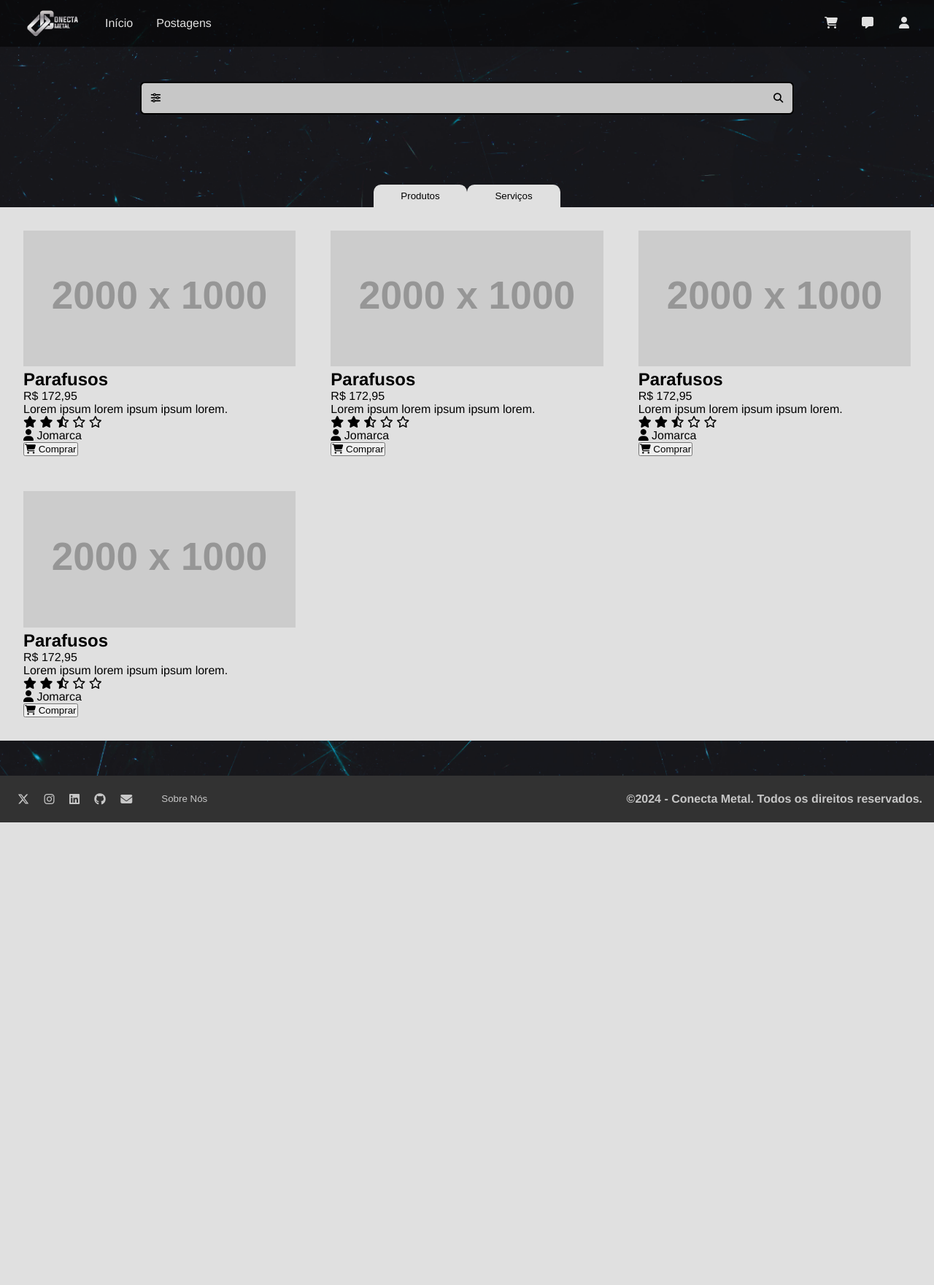
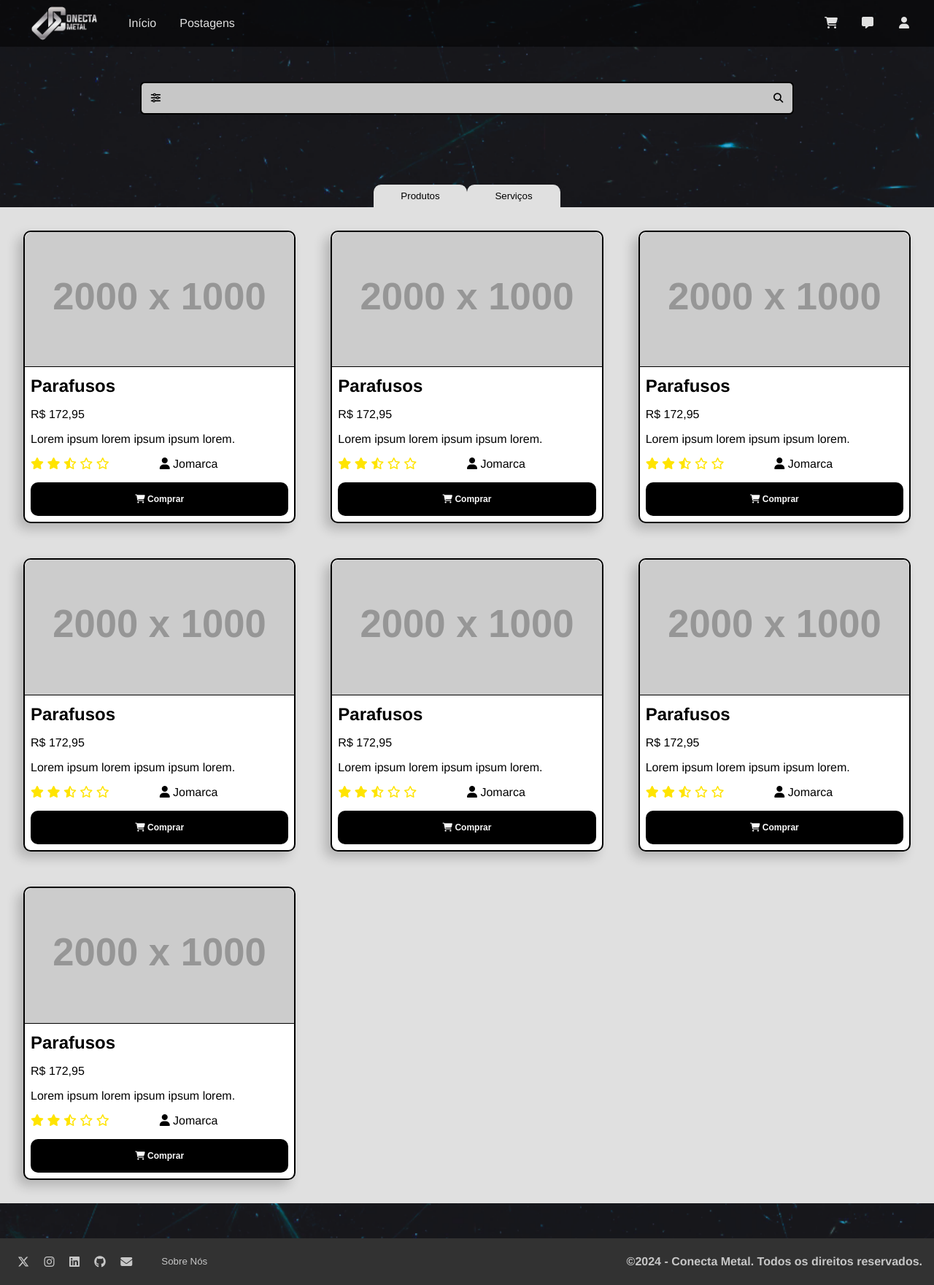
Before and after one commit to ConectaMetal/conecta-metal, a Django app: page / in a window 1280 px wide. Shown: the whole page at 73% size. Before the commit the page ends 1127 px from the top, so only its background shows below. Run offline with Django 5.2, Linux system fonts and the light colour scheme; grey boxes labelled with a size stand in for pictures from a placeholder-image service; some libraries are stand-ins or nearby versions.

Commit message:
Updated card's css

```diff
--- a/main_app/static/main/css/styles.css
+++ b/main_app/static/main/css/styles.css
@@ -55,8 +55,8 @@ body{
 }
 
 .main-header-logo {
-    max-width: 7rem;
-    max-height: 7rem;
+    max-width: 9rem;
+    max-height: 9rem;
 }
 
 .main-header-container a,
@@ -69,8 +69,9 @@ body{
     padding: 1rem;
 }
 
-.main-header-nav-button:hover {
-    background-color: rgba(0, 0, 0, .1);
+.main-header-nav-button:hover,
+.main-header-nav-button i:hover {
+    color: var(--color-primary);
 }
 
 .main-header-left,
@@ -227,6 +228,7 @@ body{
 }
 
 .main-content-list {
+    width: 100%;
     display: grid;
     grid-template-columns: repeat(auto-fit, minmax(340px, 1fr));
     gap: var(--spacing-gutter-medium);
@@ -246,10 +248,72 @@ body{
 
 .card {
     max-width: 32rem;
+    border-radius: 10px;
+    border: .15rem solid var(--color-black);
+    background-color: var(--color-white);
+    box-shadow: -.5rem .5rem 1rem rgba(0, 0, 0, .2);
+    overflow: hidden;
+}
+
+.card a {
+    text-decoration: none;
+    color: var(--color-black);
 }
 
 .card-cover img {
     width: 100%;
+    height: auto;
+    border-radius: 10px 10px 0 0;
+    border-bottom: .1rem solid var(--color-black);
+}
+
+.card-title {
+    padding: .5rem;
+}
+
+.card-value {
+    padding: .5rem;
+}
+
+.card-details {
+    padding: .5rem;
+}
+
+.card-info {
+    padding: .5rem;
+    display: flex;
+    flex-flow: row nowrap;
+    align-items: center;
+}
+
+.card-rating {
+    width: 50%;
+    color: #ffe400;
+}
+
+.card-owner {
+    width: 50%;
+}
+
+.card-button {
+    margin: .5rem;
+}
+
+.card-button button {
+    width: 100%;
+    outline: none;
+    border: none;
+    border-radius: 10px;
+    background-color: var(--color-black);
+    color: var(--color-gray-0);
+    padding: 1rem;
+    font-size: 12px;
+    font-weight: bold;
+}
+
+.card-button button:hover {
+    color: var(--color-primary);
+    background-color: var(--color-gray-9);
 }
 
 /* PRODUCT.HTML */
--- a/main_app/templates/main/partials/card.html
+++ b/main_app/templates/main/partials/card.html
@@ -1,5 +1,5 @@
-{% comment %} <a href=""> {% endcomment %}
-    <div class="card main-content-list-item">
+<div class="card main-content-list-item">
+    <a href="product/">
         <div class="card-cover">
             <img src="https://placehold.co/2000x1000/FFFFFF/000000.png" alt="">
         </div>
@@ -30,9 +30,8 @@
                 Jomarca
             </div>
         </div>
-
-        <div class="card-button">
-            <button><i class="fa-solid fa-cart-shopping"></i> Comprar</button>
-        </div>
+    </a>
+    <div class="card-button">
+        <button><i class="fa-solid fa-cart-shopping"></i> Comprar</button>
     </div>
-{% comment %} </a> {% endcomment %}
+</div>
--- a/main_app/templates/main/partials/products.html
+++ b/main_app/templates/main/partials/products.html
@@ -4,6 +4,9 @@
         <button class="main-content-option-button" name="services">Serviços</button>
     </div>
     <div class="main-content-list">
+        {% include "main/partials/card.html" %}
+        {% include "main/partials/card.html" %}
+        {% include "main/partials/card.html" %}
         {% include "main/partials/card.html" %}
         {% include "main/partials/card.html" %}
         {% include "main/partials/card.html" %}
```
